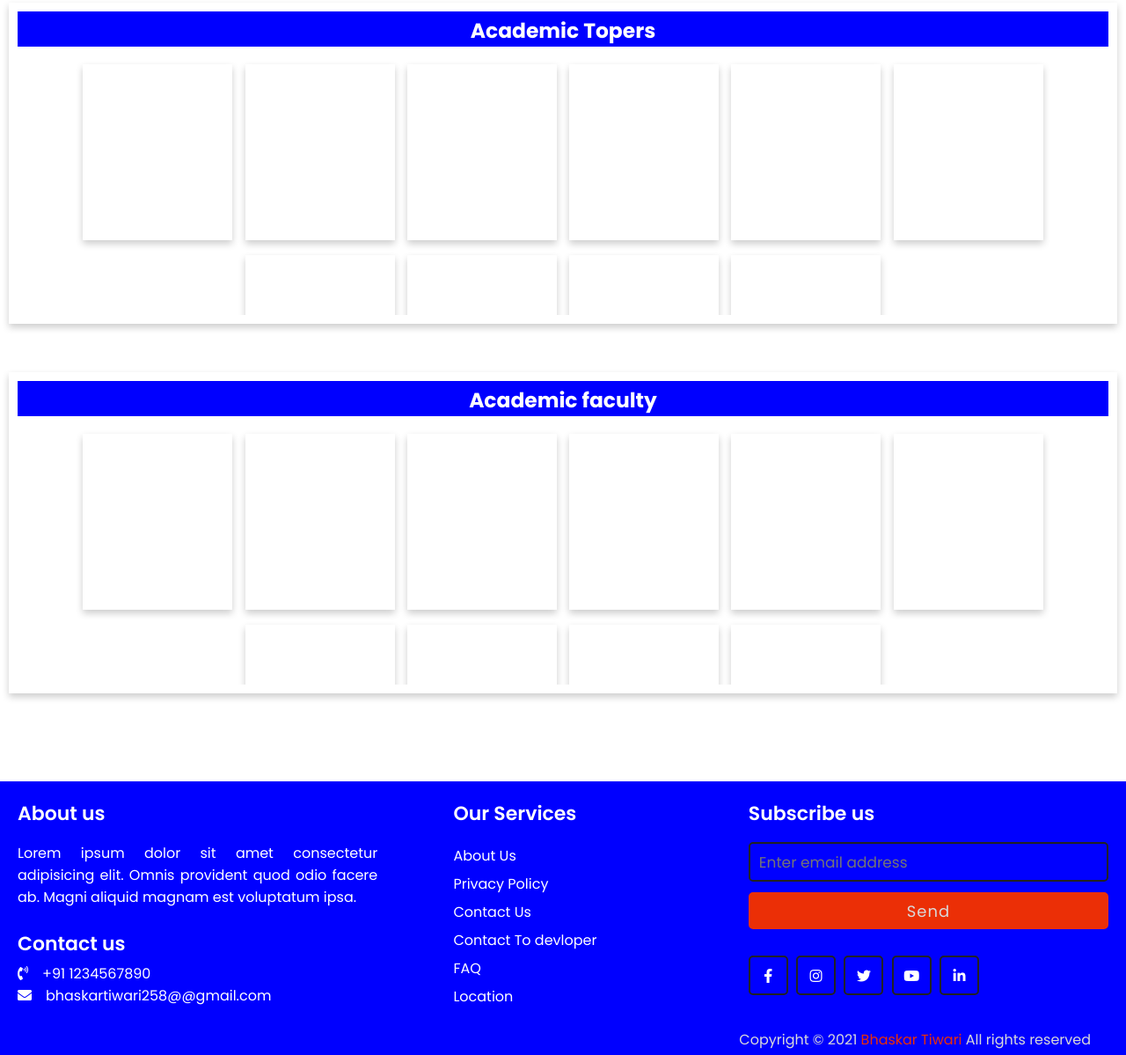
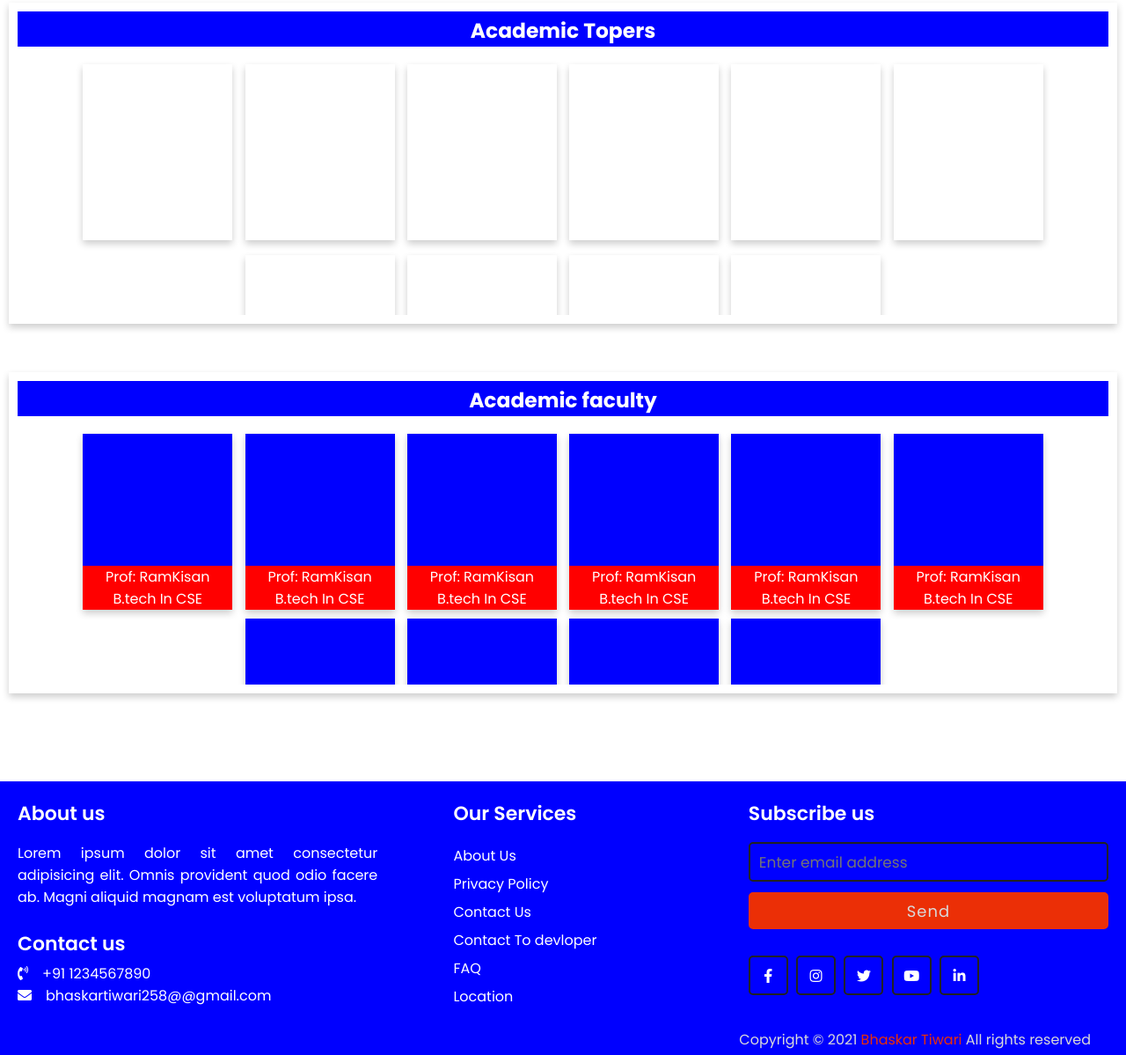
Before and after one commit to T-Bhaskar/LSM, a PHP site: page /index.php in a window 1280 px wide. Shown: the part 1763-2962 px from the top of the page at 88% size. Run offline with PHP 8.4, Linux system fonts and the light colour scheme.

Commit message:
updated photo galary

```diff
--- a/lib_inc/aboutschool.php
+++ b/lib_inc/aboutschool.php
@@ -18,7 +18,7 @@
 
         }
         .aboutcontainer :hover{
-            box-shadow: 0 8px 16px 0 rgba(0,0,0,0.2);
+            /* box-shadow: 0 8px 16px 0 rgba(0,0,0,0.2); */
             background-color: blue;
             color: #fff;
         }
--- a/lib_inc/classfaculty.php
+++ b/lib_inc/classfaculty.php
@@ -39,7 +39,7 @@
             width: 100%;
             height: 300px;
             background-color:#fff;
-            color:#fff;
+            color:black;
             padding: 10px;
             overflow:auto;
             margin-top:5px;
@@ -64,6 +64,19 @@
         .facultycontainer .facultybody .facultycard:hover {
   box-shadow: 0 8px 16px 0 rgba(0,0,0,0.2);
 }
+.facultycontainer .facultybody .facultycard .facultyphoto {
+    width: 100%;
+    height: 150px;
+    background-color:blue;
+}
+.facultycontainer .facultybody .facultycard .facultyname{
+    position:relative;
+    width:100%;
+    height:50px;
+    background-color:red;
+    color: #fff;
+
+}
     </style>
 </head>
 <body>
@@ -73,56 +86,58 @@
       <div class="facultybody">
           <center>
           <div class="facultycard">
-              <div class="facultyphoto"></div>
-              <div class="facultyname"></div>
+              <div class="facultyphoto">
+
+              </div>
+              <div class="facultyname">Prof: RamKisan <br>B.tech In CSE</div>
 
           </div>
           <div class="facultycard">
               <div class="facultyphoto"></div>
-              <div class="facultyname"></div>
+              <div class="facultyname">Prof: RamKisan <br>B.tech In CSE</div>
 
           </div>
           <div class="facultycard">
               <div class="facultyphoto"></div>
-              <div class="facultyname"></div>
+              <div class="facultyname">Prof: RamKisan<br>B.tech In CSE </div>
 
           </div>
           <div class="facultycard">
               <div class="facultyphoto"></div>
-              <div class="facultyname"></div>
+              <div class="facultyname">Prof: RamKisan <br>B.tech In CSE </div>
 
           </div>
           <div class="facultycard">
               <div class="facultyphoto"></div>
-              <div class="facultyname"></div>
+              <div class="facultyname">Prof: RamKisan <br>B.tech In CSE</div>
 
 
           </div>
           <div class="facultycard">
               <div class="facultyphoto"></div>
-              <div class="facultyname"></div>
+              <div class="facultyname">Prof: RamKisan <br>B.tech In CSE </div>
 
           </div>
           <div class="facultycard">
               <div class="facultyphoto"></div>
-              <div class="facultyname"></div>
+              <div class="facultyname">Prof: RamKisan <br>B.tech In CSE </div>
 
 
           </div>
           <div class="facultycard">
               <div class="facultyphoto"></div>
-              <div class="facultyname"></div>
+              <div class="facultyname">Prof: RamKisan <br>B.tech In CSE</div>
 
           </div>
           <div class="facultycard">
               <div class="facultyphoto"></div>
-              <div class="facultyname"></div>
+              <div class="facultyname">Prof: RamKisan <br>B.tech In CSE</div>
 
 
           </div>
           <div class="facultycard">
               <div class="facultyphoto"></div>
-              <div class="facultyname"></div>
+              <div class="facultyname">Prof: RamKisan<br>B.tech In CSE</div>
 
 
           </div>
--- a/lib_inc/latestinfo.php
+++ b/lib_inc/latestinfo.php
@@ -18,7 +18,7 @@
 
         }
         .latecontainer :hover{
-            box-shadow: 0 8px 16px 0 rgba(0,0,0,0.2);
+            /* box-shadow: 0 8px 16px 0 rgba(0,0,0,0.2); */
             background-color: blue;
             color: #fff;
         }
--- a/lib_inc/services.php
+++ b/lib_inc/services.php
@@ -17,9 +17,9 @@
   transition: 0.2s;
 
         }
-        .servicescontainer :hover{
+        /* .servicescontainer :hover{
             box-shadow: 0 8px 16px 0 rgba(0,0,0,0.2);
-        }
+        } */
         .servicescontainer .serviceshead{
             height:40px;
             width: 100%;
```
